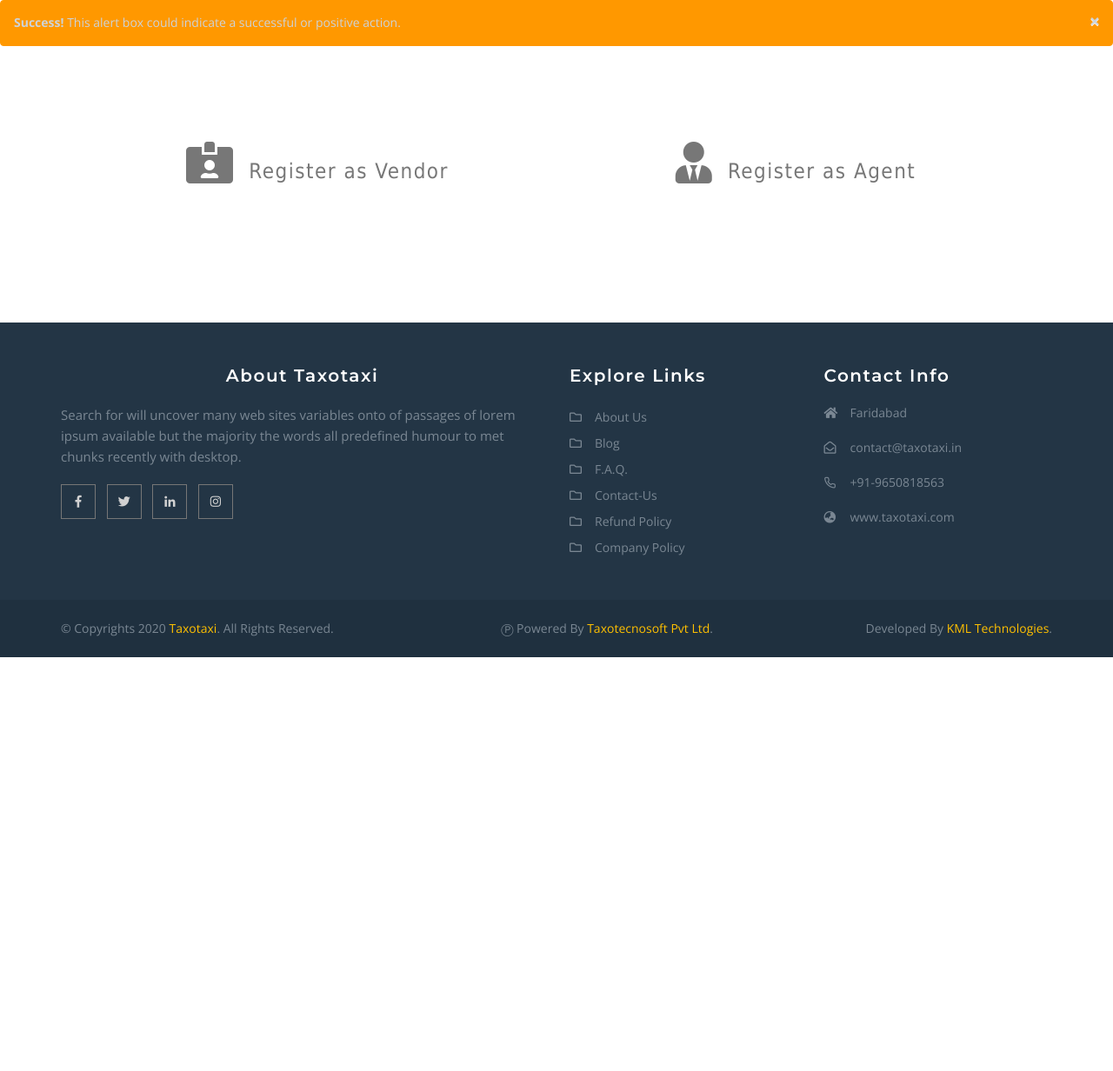
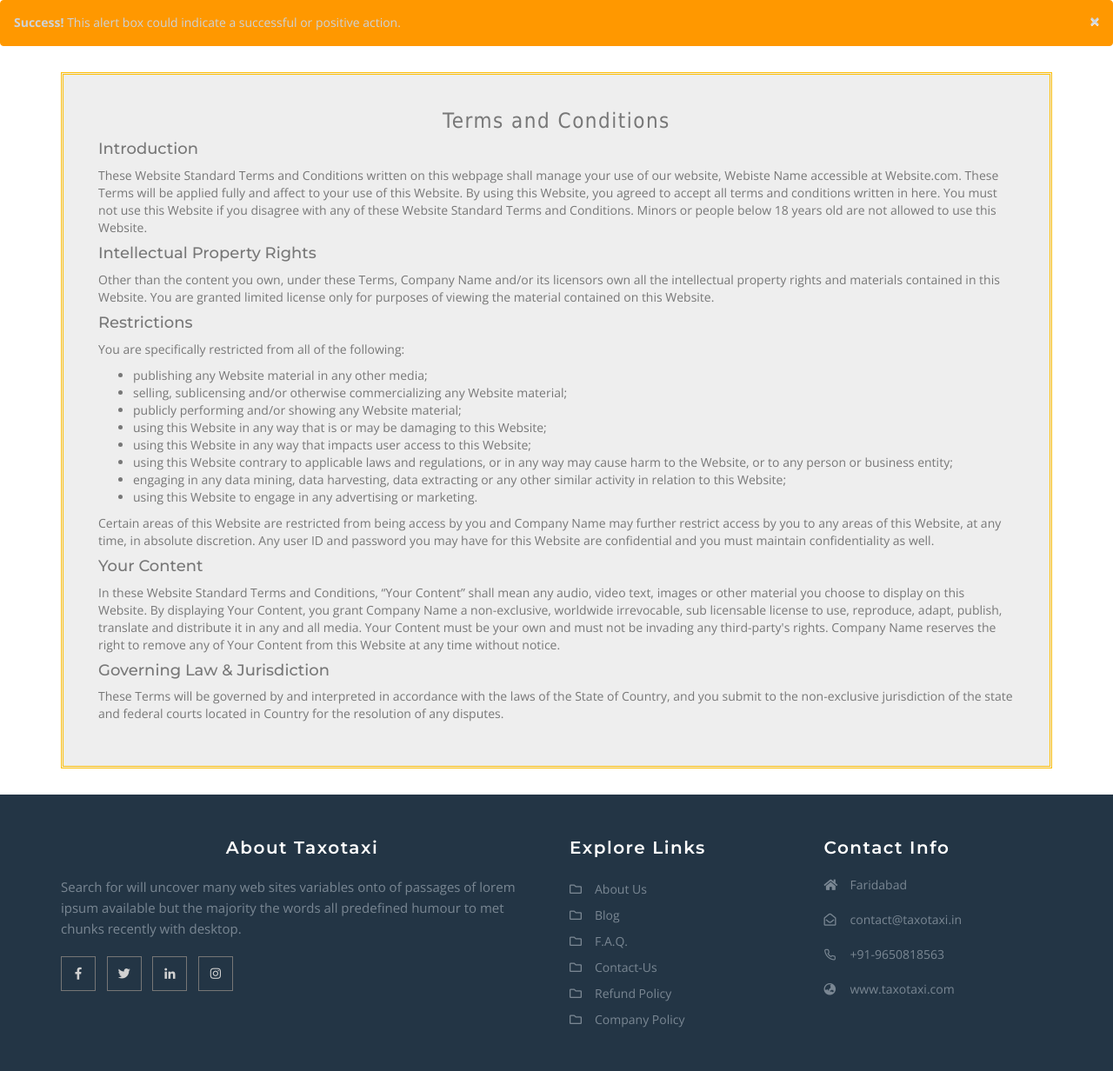
Before and after one commit to saksham1991999/taxotaxi, a Django app: page /test/ in a window 1280 px wide. Shown: the part 149-1381 px from the top of the page at 87% size. Before the commit the page ends 905 px from the top, so only its background shows below. Run offline with Django 3.2, Linux system fonts and the light colour scheme; parts of the project's set-up code (start-up, migrations or seed data) failed here and were passed over; some libraries are stand-ins or nearby versions; some web fonts are replaced.

Commit message:
terms& condition page

```diff
--- a/templates/test_template.html
+++ b/templates/test_template.html
@@ -4,16 +4,7 @@
 {% block extra_stylesheet %}
 
 <style>
-   .card-base{
-    padding: 20px;
-   }
-   .card-styling{
-    padding: 90px;
-   }
-   .card-styling:hover{
-    box-shadow: 0px 0px 13px #000000;
-    color: black;
-   }
+
 </style>
 {% endblock extra_stylesheet %}
 
@@ -21,18 +12,42 @@
 
 {% block content %}
 <div class="tj-wrapper">
-<div class="container" style="margin-bottom: 50px;">
-  <div class="col-sm-12 card-base">
-    <a style="color: inherit;" href="">
-      <div class="col-sm-6 card-styling" >
-        <h3 style="color: inherit;"><i style="font-size: xxx-large;" class="fas fa-id-card-alt"></i>&nbsp;&nbsp;Register as Vendor</h3>
-      </div>
-    </a>
-    <a style="color: inherit;" href="">
-      <div class="col-sm-6 card-styling">
-        <h3 style="color: inherit;"><i style="font-size: xxx-large;" class="fas fa-user-tie"></i>&nbsp;&nbsp;Register as Agent</h3>
-      </div>
-    </a>
+<div class="container" style="margin: 30px auto 30px auto;">
+  <div class="col-sm-12 " style="padding: 40px;
+background-color: #eee;
+border: 3px double #ffc009;">
+    <h3>Terms and Conditions</h3>
+    <h4>Introduction</h4>
+    <p>These Website Standard Terms and Conditions written on this webpage shall manage your use of our website, Webiste Name accessible at Website.com.
+
+These Terms will be applied fully and affect to your use of this Website. By using this Website, you agreed to accept all terms and conditions written in here. You must not use this Website if you disagree with any of these Website Standard Terms and Conditions.
+
+Minors or people below 18 years old are not allowed to use this Website.</p>
+<h4>Intellectual Property Rights</h4>
+<p>Other than the content you own, under these Terms, Company Name and/or its licensors own all the intellectual property rights and materials contained in this Website.
+
+You are granted limited license only for purposes of viewing the material contained on this Website.</p>
+<h4>Restrictions</h4>
+<p>You are specifically restricted from all of the following:
+   <ul>
+     <li>publishing any Website material in any other media;</li>
+     <li>selling, sublicensing and/or otherwise commercializing any Website material;</li>
+     <li>publicly performing and/or showing any Website material;</li>
+     <li>using this Website in any way that is or may be damaging to this Website;</li>
+     <li>using this Website in any way that impacts user access to this Website;</li>
+     <li>using this Website contrary to applicable laws and regulations, or in any way may cause harm to the Website, or to any person or business entity;</li>
+     <li>engaging in any data mining, data harvesting, data extracting or any other similar activity in relation to this Website;</li>
+     <li>using this Website to engage in any advertising or marketing.</li>
+   </ul>
+Certain areas of this Website are restricted from being access by you and Company Name may further restrict access by you to any areas of this Website, at any time, in absolute discretion. Any user ID and password you may have for this Website are confidential and you must maintain confidentiality as well.</p>
+<h4>Your Content</h4>
+<p>In these Website Standard Terms and Conditions, “Your Content” shall mean any audio, video text, images or other material you choose to display on this Website. By displaying Your Content, you grant Company Name a non-exclusive, worldwide irrevocable, sub licensable license to use, reproduce, adapt, publish, translate and distribute it in any and all media.
+
+Your Content must be your own and must not be invading any third-party's rights. Company Name reserves the right to remove any of Your Content from this Website at any time without notice.</p>
+<h4>Governing Law & Jurisdiction</h4>
+<p>These Terms will be governed by and interpreted in accordance with the laws of the State of Country, and you submit to the non-exclusive jurisdiction of the state and federal courts located in Country for the resolution of any disputes.</p>
+
+
   </div>
 </div>
 </div>
```
Also changed, not shown: db.sqlite3.
